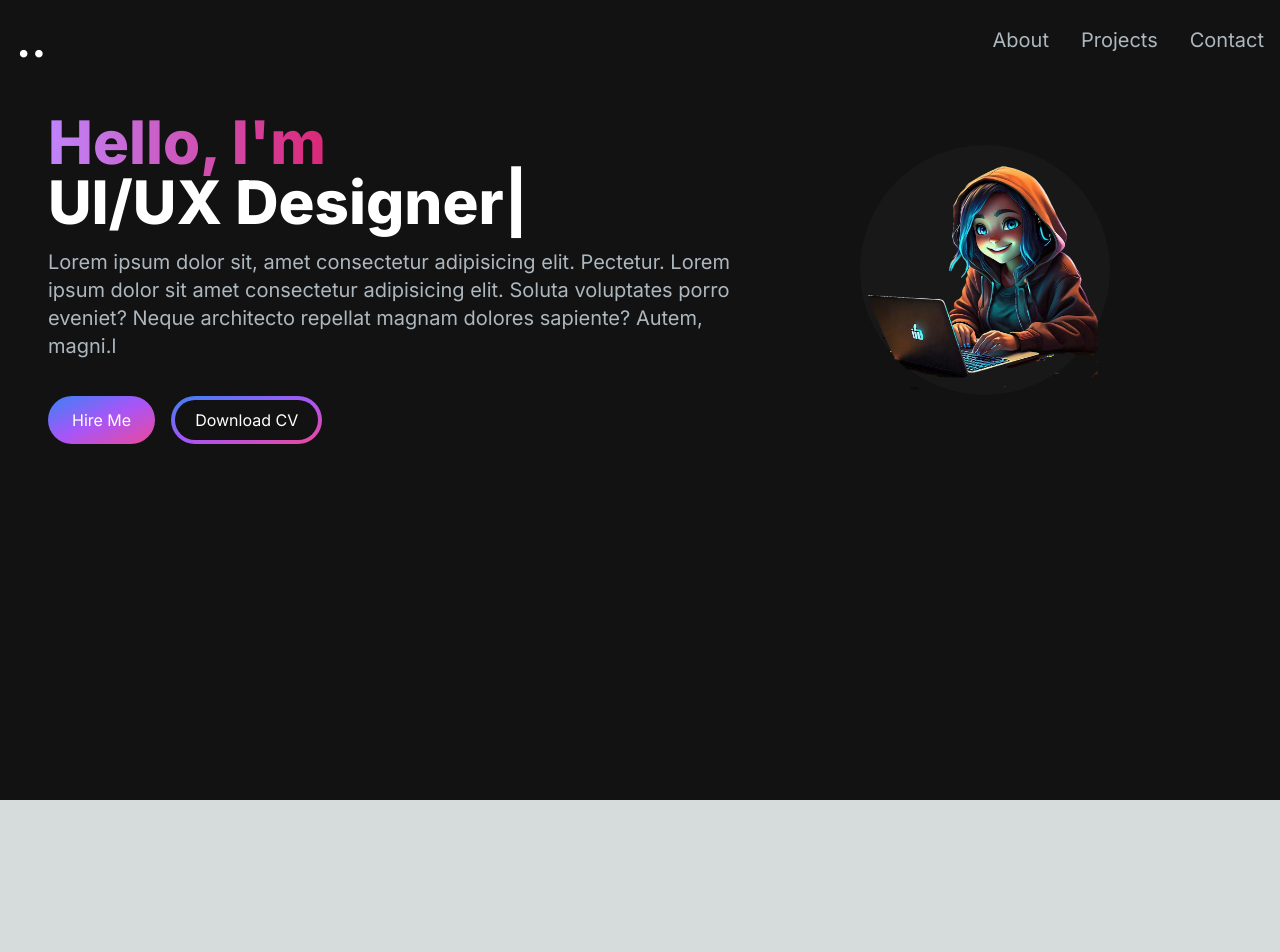
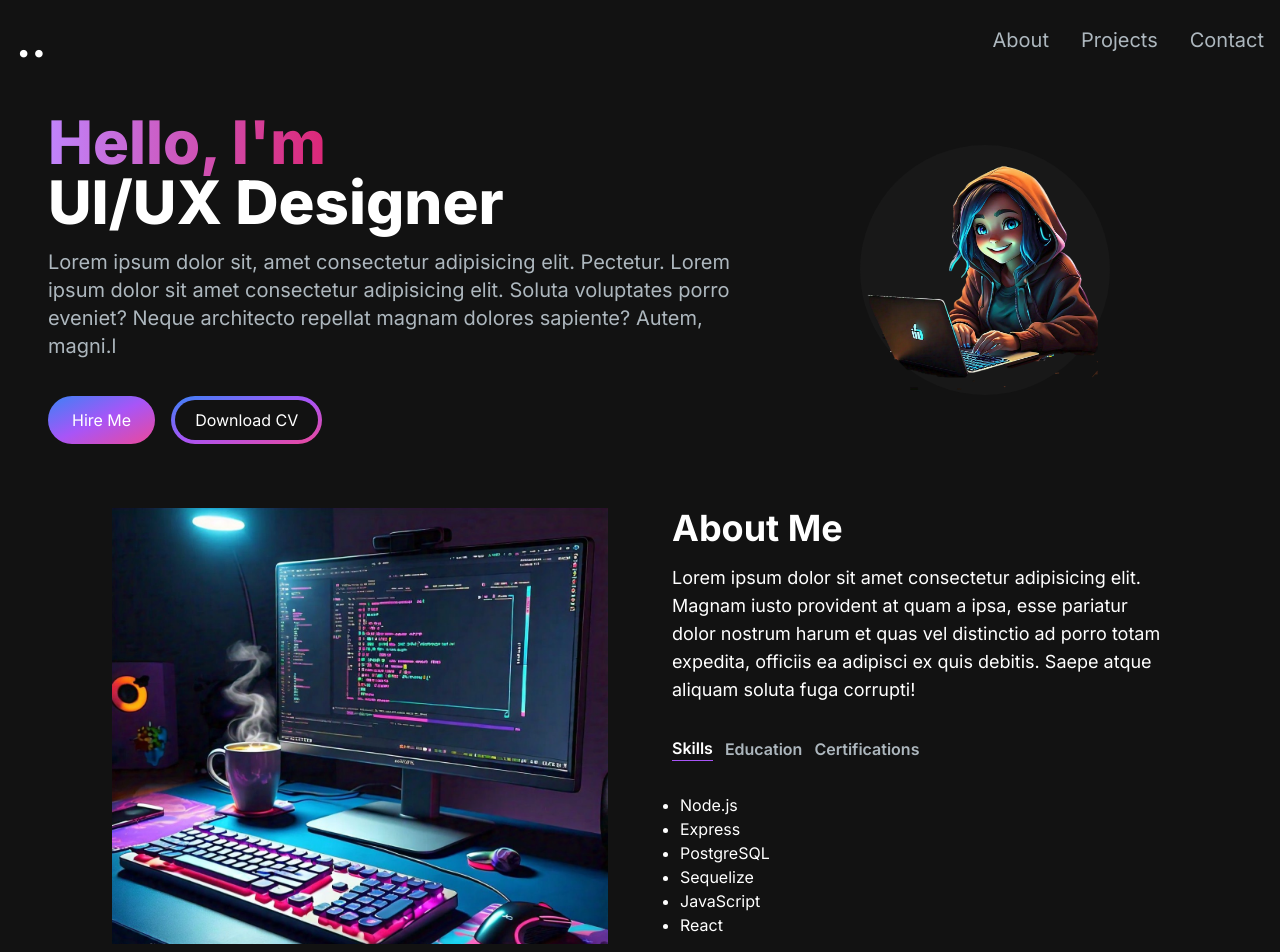
Before and after one commit to thasneem9/portfolio-nextjs, a Next.js app: page / in a window 1280 px wide. Shown: the top 952 px of the page. Before the commit the page ends 800 px from the top, so only its background shows below. Built offline with nearby package versions, Linux system fonts and the light colour scheme.

Commit message:
About Section

```diff
--- /dev/null
+++ b/src/app/components/AboutSection.jsx
@@ -0,0 +1,75 @@
+"use client"
+import React from 'react'
+import Image from "next/image"
+import { useTransition,useState } from 'react'
+import { TabButton } from './TabButton'
+const TAB_DATA=[
+
+    {title:"Skills",
+    id:"skills",
+content:(
+    <ul className='list-disc pl-2'>
+        <li>Node.js</li>
+        <li>Express</li>
+        <li>PostgreSQL</li>
+        <li>Sequelize</li>
+        <li>JavaScript</li>
+        <li>React</li>
+    </ul>
+)},
+{
+    title:"Education",
+    id:"education",
+    content:(
+        <ul className='list-disc pl-2'>
+            <li> ICFAI Foundation for Higher Education deemed to be University, Hyderbad </li>
+            <li>International Indian School, KSA</li>
+        </ul>
+    )
+},
+{
+    title:"Certifications",
+    id:"certifications",
+    content:(
+        <ul className='list-disc pl-2'>
+            <li> Full Stack Web Devlopment Bootcamp, Udemy</li>
+            <li>Responsive Web Design, FreeCodeCamp</li>
+        </ul>
+    )
+}
+]
+
+const AboutSection = () => {
+    const [tab,setTab]=useState("skills")
+    const [isPending,startTransition]=useTransition();
+
+    const handleTabChange=(id)=>{
+        startTransition(()=>{
+            setTab(id);
+        })
+    }
+  return (
+    <section className="text-white">
+        <div className='md:grid md:grid-cols-2 gap-8 items-senter py-8 px-4 xl:gap-16 sm:py-16 xl:px-16'>
+        <Image src="/images/about.jpg" width={500} height={500}/>
+        <div className='mt-4 md:mt-0 text-left flex flex-col h-full'>
+            <h2 className='text-4xl font-bold text-white mb-4'>About Me</h2>
+            <p className='text-base lg:text-lg'>Lorem ipsum dolor sit amet consectetur adipisicing elit. Magnam iusto provident at quam a ipsa, esse pariatur dolor nostrum harum et quas vel distinctio ad porro totam expedita, officiis ea adipisci ex quis debitis. Saepe atque aliquam soluta fuga corrupti!</p>
+        <div className='flex flex-row justify-start mt-8'>
+            <TabButton selectTab={()=>handleTabChange("skills")}  active={tab==="skills"}>{""}Skills{""}</TabButton>
+            <TabButton selectTab={()=>handleTabChange("education")}  active={tab==="education"}>{""}Education{""}</TabButton>
+            <TabButton selectTab={()=>handleTabChange("certifications")}  active={tab==="certifications"}>{""}Certifications{""}</TabButton>
+
+        </div>
+        <div className="mt-8">
+            {TAB_DATA.find((t)=>t.id===tab).content}
+
+        </div>
+        </div>
+        </div>
+
+    </section>
+  )
+}
+
+export default AboutSection
--- /dev/null
+++ b/src/app/components/TabButton.jsx
@@ -0,0 +1,11 @@
+import React from 'react'
+
+export const TabButton = ({active,selectTab,children}) => {
+    const buttonClasses=active?'text-white border-b border-purple-500':'text-[#ADB7BE]'
+  return (
+    <button onClick={selectTab}>
+        <p className={`mr-3 font-semibold hover:text-white ${buttonClasses} `}>    {children}</p>
+     </button>
+
+  )
+}
--- a/src/app/page.js
+++ b/src/app/page.js
@@ -1,12 +1,14 @@
 import Image from "next/image";
 import HeroSection from "./components/HeroSection";
 import Navbar from "./components/Navbar";
+import AboutSection from "./components/AboutSection";
 export default function Home() {
   return (
     <main className="flex min-h-screen flex-col bg-[#121212] ">
       <Navbar/>
       <div className="container mt-24 mx-auto px-12 py  ">
       <HeroSection/>
+      <AboutSection/>
       </div>
 
 
```
Also changed, not shown: public/images/about.jpg (added).
